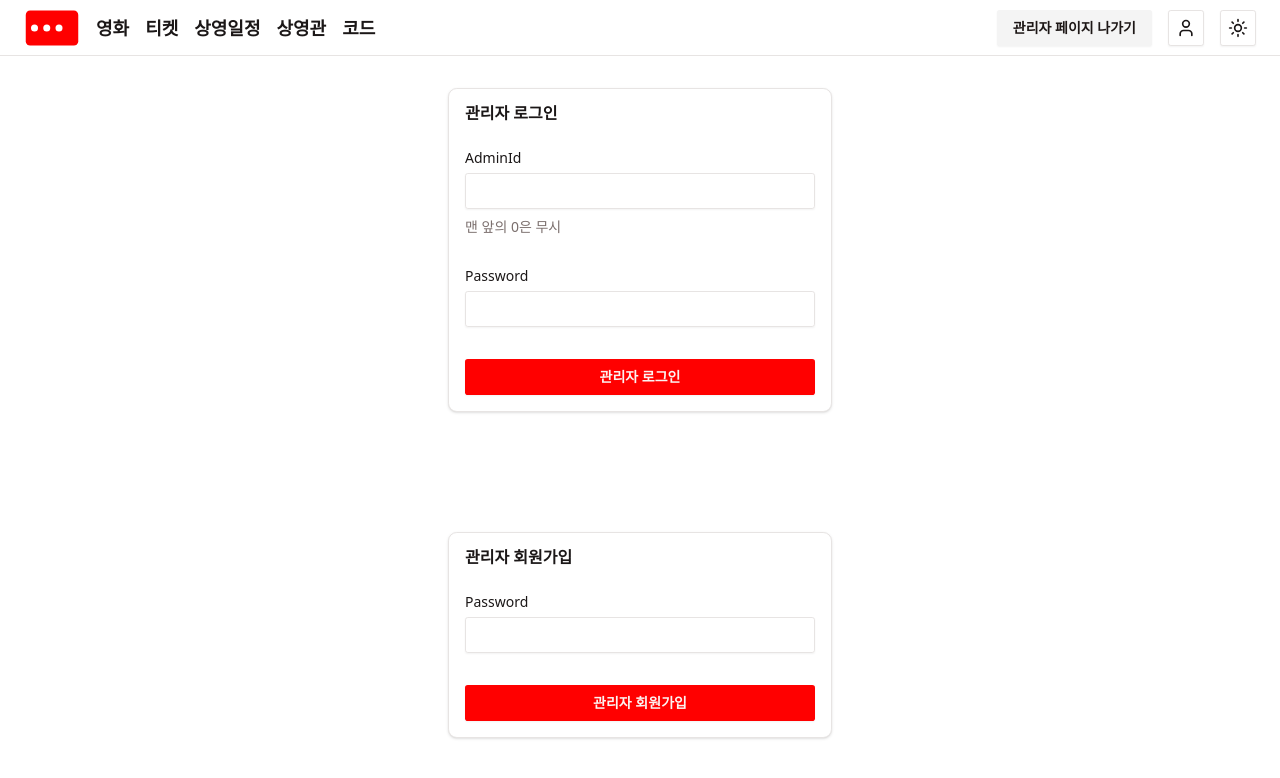
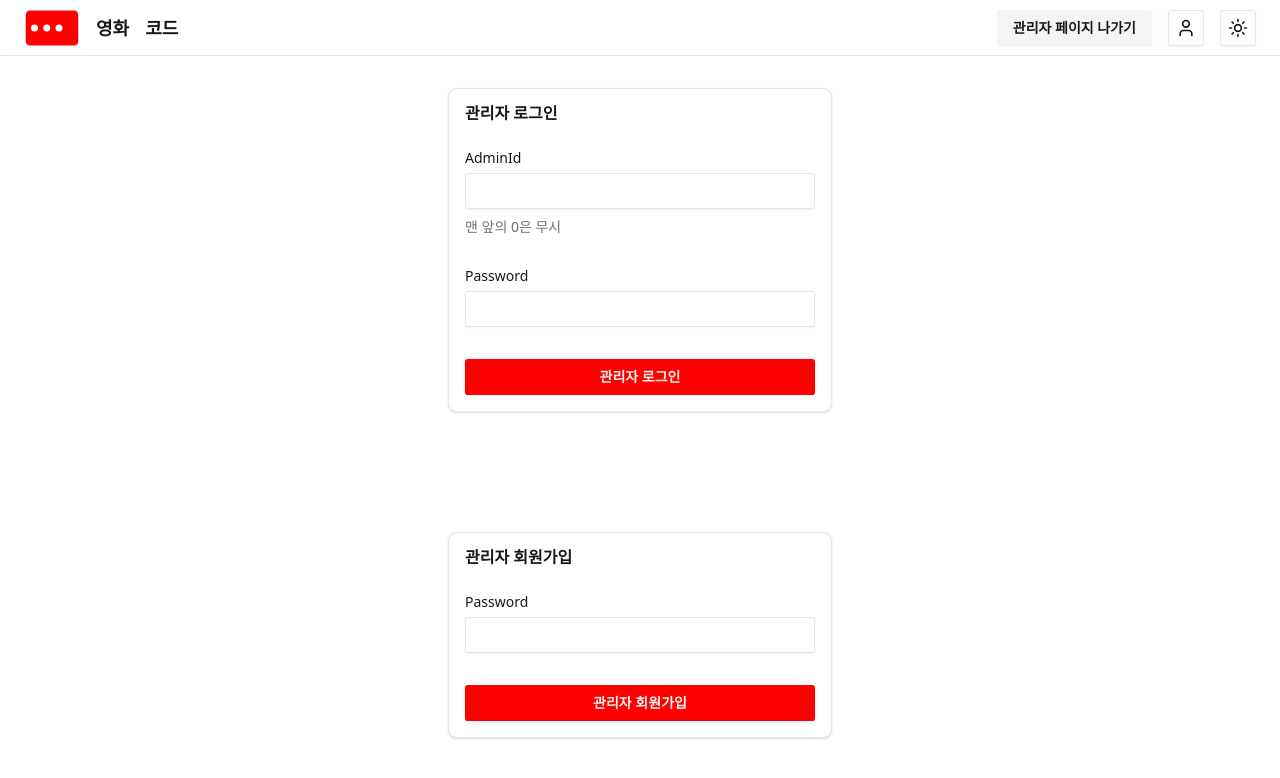
Before and after one commit to UOS-DBD-CINEMA/cinema-web, a React (Vite) app: page /admin in a window 1280 px wide. Shown: the top 778 px of the page. Built offline with nearby package versions, Linux system fonts and the light colour scheme.

Commit message:
feat: add AdminCodes page

```diff
--- a/src/components/admin/AdminHeader.tsx
+++ b/src/components/admin/AdminHeader.tsx
@@ -10,9 +10,6 @@ import { AdminNavToggle } from './AdminNavToggle';
 
 export const adminNavigations = [
   { to: '/movies', label: '영화' },
-  { to: '/tickets', label: '티켓' },
-  { to: '/screenings', label: '상영일정' },
-  { to: '/theaters', label: '상영관' },
   { to: '/codes', label: '코드' },
 ] as const;
 
--- a/src/routes/index.tsx
+++ b/src/routes/index.tsx
@@ -15,6 +15,8 @@ import { createBrowserRouter, RouterProvider } from 'react-router';
 
 import { AdminLayout } from '@/routes/layouts/AdminLayout';
 import { MainLayout } from '@/routes/layouts/MainLayout';
+
+import { AdminCodes } from './pages/admin/AdminCodes';
 
 const router = createBrowserRouter([
   {
@@ -58,6 +60,7 @@ const router = createBrowserRouter([
           { path: ':movieId', Component: AdminMovieDetail },
         ],
       },
+      { path: 'codes', Component: AdminCodes },
       { path: '*', Component: NotFound },
     ],
   },
--- /dev/null
+++ b/src/routes/pages/admin/AdminCodes.tsx
@@ -0,0 +1,7 @@
+export function AdminCodes() {
+  return (
+    <>
+      <h1>AdminCodes</h1>
+    </>
+  );
+}
```
